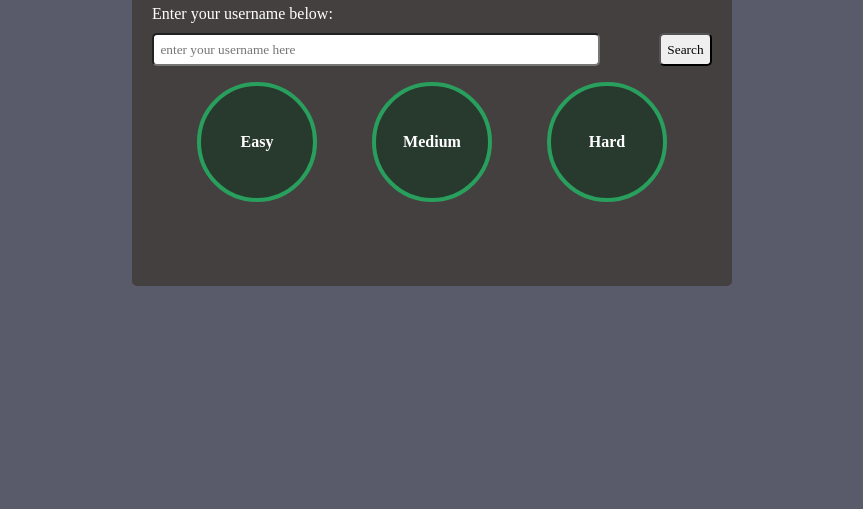
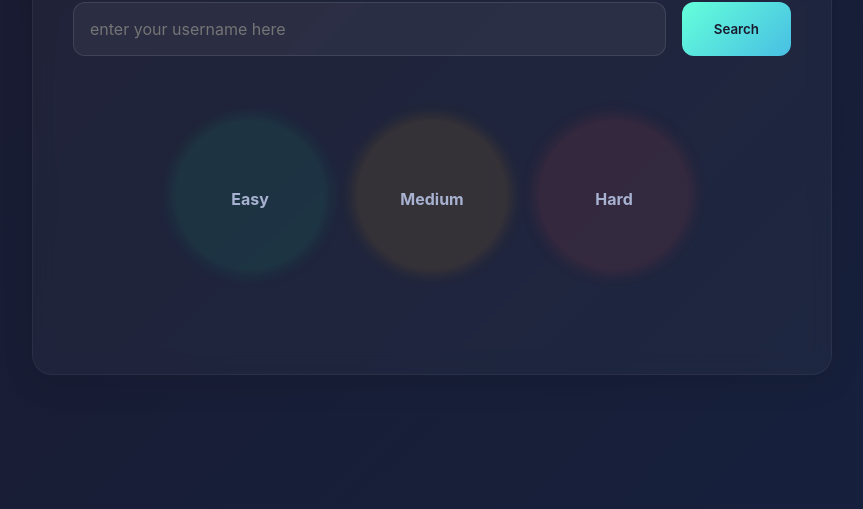
Before and after one commit to msv-karthik/LeetMetric, a plain HTML site: page index.html in a window 1280 px wide. Shown: the part 291-800 px from the top of the page, without its empty margins (208-1071 px from the left). Drawn offline with Linux system fonts and the light colour scheme.

Commit message:
Update style.css

```diff
--- a/style.css
+++ b/style.css
@@ -1,104 +1,182 @@
-*{
+* {
     margin: 0;
     padding: 0;
     box-sizing: border-box;
-    font-family: 'Times New Roman', Times, serif;
+    font-family: 'Inter', sans-serif;
 }
 
-body{
-    background-color: rgb(89, 90, 106);
-    color:white;
-    height: 100vh;
+body {
+    background: linear-gradient(135deg, #1a1a2e 0%, #16213e 100%);
+    color: #e9ecef;
+    min-height: 100vh;
     display: flex;
     justify-content: center;
     align-items: center;
 }
 
-.container{
+.container {
+    display: flex;
+    flex-direction: column;
+    gap: 2rem;
+    background: rgba(255, 255, 255, 0.03);
+    backdrop-filter: blur(10px);
+    padding: 2.5rem;
+    border-radius: 20px;
+    width: 90%;
+    max-width: 800px;
+    box-shadow: 0 8px 32px rgba(0, 0, 0, 0.1);
+    border: 1px solid rgba(255, 255, 255, 0.05);
+}
+
+h1 {
+    font-size: 2.5rem;
+    font-weight: 700;
+    background: linear-gradient(90deg, #64ffda 0%, #48bfe3 100%);
+    -webkit-background-clip: text;
+    background-clip: text;
+    color: transparent;
+    text-align: center;
+    letter-spacing: -1px;
+}
+
+.user-container {
     display: flex;
     flex-direction: column;
     gap: 1rem;
-    background-color: rgb(69, 64, 64);
-    padding: 20px;
-    border-radius: 5px;
-    width: 50%;
-    max-width: 600px;
 }
 
-h1{
-    font-size: 2rem;
+.user-container p {
+    font-size: 1.1rem;
+    color: #a8b2d1;
+    text-align: center;
 }
 
-.user-container{
+.user-input-container {
+    display: flex;
+    gap: 1rem;
+    width: 100%;
+}
+
+#user-input {
+    flex: 1;
+    padding: 1rem;
+    border-radius: 12px;
+    border: 1px solid rgba(255, 255, 255, 0.1);
+    background: rgba(255, 255, 255, 0.05);
+    color: #e9ecef;
+    font-size: 1rem;
+    transition: all 0.3s ease;
+}
+
+#user-input:focus {
+    outline: none;
+    border-color: #64ffda;
+    box-shadow: 0 0 0 2px rgba(100, 255, 218, 0.2);
+}
+
+#search-btn {
+    padding: 1rem 2rem;
+    border-radius: 12px;
+    border: none;
+    background: linear-gradient(135deg, #64ffda 0%, #48bfe3 100%);
+    color: #1a1a2e;
+    font-weight: 600;
+    cursor: pointer;
+    transition: transform 0.2s ease, box-shadow 0.2s ease;
+}
+
+#search-btn:hover {
+    transform: translateY(-2px);
+    box-shadow: 0 4px 12px rgba(100, 255, 218, 0.3);
+}
+
+.progress {
+    display: flex;
+    justify-content: center;
+    gap: 2rem;
+    flex-wrap: wrap;
+    padding: 2rem 0;
+}
+
+.progress-item {
     display: flex;
     flex-direction: column;
-    gap: 10px;
-    justify-content: start;
+    align-items: center;
+    gap: 1rem;
 }
 
-.user-input-container{
-    display: flex;
-    justify-content: space-between;
-}
-
-#user-input{
-    width: 80%;
-    padding: 0.4rem;
-    border-radius: 5px;
-}
-
-#search-btn{
-    padding: 0.4rem;
-    border-radius: 5px;
-}
-
-.circle{
-    width: 120px;
-    height: 120px;
+.circle {
+    width: 150px;
+    height: 150px;
     border-radius: 50%;
-    border: 4px solid #299f5d;
     position: relative;
     display: flex;
     align-items: center;
     justify-content: center;
-    font-size: 1 rem;
-    color: white;
+    font-size: 1.5rem;
     font-weight: 700;
-    background: conic-gradient(#299f5d var(--progress-degree, 0%), #283a2e 0%);
     flex-direction: column;
-}
-.circle span{
-    position: relative;
-    z-index: 2;
+    transition: transform 0.3s ease;
 }
 
-.progress{
-    display: flex;
-    flex-direction: row;
-    justify-content: space-evenly;
-    flex-wrap: wrap;
-    gap: 10px;
+.circle:hover {
+    transform: scale(1.05);
 }
 
-.stats-cards{
-    margin-top: 2rem;
-    margin-bottom: 2rem;
-    display: flex;
-    flex-wrap: wrap;
-    gap: 10px;
-    justify-content: space-evenly;
+.easy-progress {
+    background: conic-gradient(#10b981 var(--progress-degree, 0%), rgba(16, 185, 129, 0.1) 0%);
+    box-shadow: 0 0 20px rgba(16, 185, 129, 0.2);
 }
 
-h4{
-    font-size: 1rem;
+.medium-progress {
+    background: conic-gradient(#f59e0b var(--progress-degree, 0%), rgba(245, 158, 11, 0.1) 0%);
+    box-shadow: 0 0 20px rgba(245, 158, 11, 0.2);
 }
 
-.card{
-    background-color: rgb(230, 146, 44);
-    width: 40%;
-    max-width: 290px;
-    padding: 10px;
-    border-radius: 10px;
+.hard-progress {
+    background: conic-gradient(#ef4444 var(--progress-degree, 0%), rgba(239, 68, 68, 0.1) 0%);
+    box-shadow: 0 0 20px rgba(239, 68, 68, 0.2);
+}
+
+.circle p {
     font-size: 1rem;
-    min-height: 4rem;
+    color: #a8b2d1;
+    margin-top: 0.5rem;
 }
+
+.stats-cards {
+    display: grid;
+    grid-template-columns: repeat(auto-fit, minmax(200px, 1fr));
+    gap: 1.5rem;
+    padding: 1rem 0;
+}
+
+.card {
+    background: rgba(255, 255, 255, 0.05);
+    border: 1px solid rgba(255, 255, 255, 0.1);
+    padding: 1.5rem;
+    border-radius: 16px;
+    transition: transform 0.3s ease, box-shadow 0.3s ease;
+}
+
+.card:hover {
+    transform: translateY(-5px);
+    box-shadow: 0 8px 24px rgba(0, 0, 0, 0.2);
+}
+
+@media (max-width: 768px) {
+    .container {
+        padding: 1.5rem;
+        width: 95%;
+    }
+
+    .circle {
+        width: 120px;
+        height: 120px;
+        font-size: 1.2rem;
+    }
+
+    .progress {
+        gap: 1rem;
+    }
+}
```
